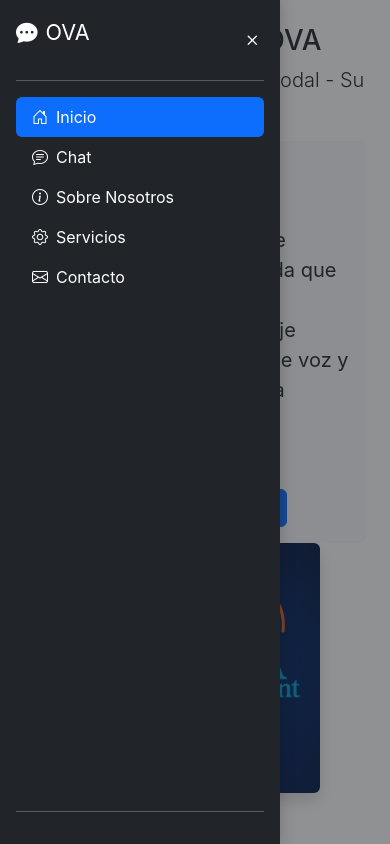
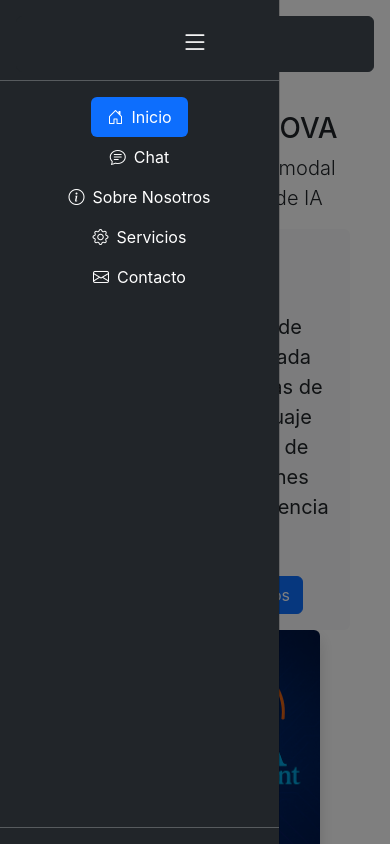
Before and after one commit to JhonArleyCastillo/ovafrontend, a React (Create React App) app: page / in a window 390 px wide. Both pictures are taken after a click on the button "Abrir menú". Shown: the top 844 px of the page. Built offline with nearby package versions, Linux system fonts and the light colour scheme; no server answers.

Commit message:
se añaden cambios al sidebar y se crea el nuevo componente de politica de tratamiento de datos y privacidad

```diff
--- a/src/App.js
+++ b/src/App.js
@@ -316,9 +316,9 @@ function App() {
 
         {/* Rutas públicas con sidebar */}
         <Route path="*" element={
-          <div className="d-flex vh-100 overflow-hidden">
+          <div className="d-flex flex-column flex-lg-row min-vh-100">
             <Sidebar />
-            <main className="flex-grow-1 overflow-auto">
+            <main className="flex-grow-1 px-3">
               <Routes>
                 <Route path="/" element={<HomePage />} />
                 <Route path="/about" element={<AboutPage />} />
--- a/src/components/Chat.js
+++ b/src/components/Chat.js
@@ -11,8 +11,51 @@ import ChatInput from './Chat/ChatInput';
 import { COMPONENT_NAMES } from '../config/constants';
 import { processIncomingMessage, handleMessageActions, createTextMessage, createImageMessage, createAudioMessage, createTypingMessage } from '../utils/message-utils';
 import { playAudio, optimizeImage } from '../utils/media-utils';
+import { useNavigate } from 'react-router-dom';
 
 const COMPONENT_NAME = COMPONENT_NAMES.CHAT;
+
+// Componentes de aviso de privacidad y términos de uso
+const PrivacyTermsModal = ({ onAccept, onDecline }) => (
+  <div className="modal fade show" tabIndex="-1" style={{ display: 'block', background: 'rgba(0,0,0,0.5)' }}>
+    <div className="modal-dialog modal-dialog-centered modal-dialog-scrollable modal-lg">
+      <div className="modal-content">
+        <div className="modal-header">
+          <h4 className="modal-title">Aviso de Privacidad y Términos de Uso</h4>
+        </div>
+        <div className="modal-body">
+          <h5>Aviso de Privacidad</h5>
+          <p>
+            Este asistente virtual puede procesar información que proporciones durante la conversación
+            para mejorar la experiencia y responder a tus consultas.
+          </p>
+          <ul>
+            <li>No almacenamos datos personales sin tu consentimiento.</li>
+            <li>No compartimos tu información con terceros.</li>
+            <li>Puedes solicitar la eliminación de tus datos en cualquier momento.</li>
+            <li>Utilizamos conexiones seguras (HTTPS) para proteger tus datos.</li>
+          </ul>
+
+          <h5 className="mt-4">Términos de Uso</h5>
+          <ul>
+            <li>El asistente es una herramienta automatizada y sus respuestas son orientativas.</li>
+            <li>No debe considerarse asesoramiento profesional (médico, legal, financiero, etc.).</li>
+            <li>Está prohibido el uso del asistente para actividades ilegales o no autorizadas.</li>
+            <li>Nos reservamos el derecho de modificar estos términos en cualquier momento.</li>
+          </ul>
+        </div>
+        <div className="modal-footer">
+          <button className="btn btn-primary" onClick={onAccept}>
+            Acepto
+          </button>
+          <button className="btn btn-secondary" onClick={onDecline}>
+            No acepto
+          </button>
+        </div>
+      </div>
+    </div>
+  </div>
+);
 
 const Chat = ({ onImageResult }) => {
   // Estado
@@ -22,10 +65,30 @@ const Chat = ({ onImageResult }) => {
   const [connectionError, setConnectionError] = useState(null);
   const [clientId, setClientId] = useState(null);
   const [autoPlayAudio, setAutoPlayAudio] = useState(true);
+  const [showPrivacyModal, setShowPrivacyModal] = useState(true);
 
   // Referencias
   const ws = useRef(null);
   const reconnectTimeoutRef = useRef(null);
+  const navigate = useNavigate();
+
+  // Comprobar si ya se ha aceptado la política de privacidad
+  useEffect(() => {
+    if (localStorage.getItem('chat_privacy_accepted') === 'true') {
+      setShowPrivacyModal(false);
+    }
+  }, []);
+
+  // Manejadores para el modal de privacidad
+  const handleAcceptPrivacy = () => {
+    localStorage.setItem('chat_privacy_accepted', 'true');
+    setShowPrivacyModal(false);
+  };
+
+  const handleDeclinePrivacy = () => {
+    setShowPrivacyModal(false);
+    navigate('/');
+  };
 
   /**
    * Añade un mensaje al historial de chat
@@ -512,6 +575,15 @@ const Chat = ({ onImageResult }) => {
 
   return (
     <div className="d-flex flex-column h-100">
+      {showPrivacyModal && (
+        <PrivacyTermsModal
+          onAccept={handleAcceptPrivacy}
+          onDecline={handleDeclinePrivacy}
+        />
+      )}
+
+      {!showPrivacyModal && (
+        <>
           <div className="p-3 bg-light border-bottom">
             <ChatHeader
               isConnected={isConnected}
@@ -542,6 +614,8 @@ const Chat = ({ onImageResult }) => {
             isConnected={isConnected}
             isTyping={isTyping}
           />
+        </>
+      )}
     </div>
   );
 };
--- a/src/components/Sidebar.js
+++ b/src/components/Sidebar.js
@@ -1,77 +1,13 @@
-import React, { useState, useEffect } from 'react';
+import React from 'react';
 import { Link, useLocation } from 'react-router-dom';
 
-const Sidebar = () => {
-  const location = useLocation();
-  const [isMenuOpen, setIsMenuOpen] = useState(false);
-
-  // Efecto para controlar la clase del body cuando el menú está abierto
-  useEffect(() => {
-    if (isMenuOpen) {
-      document.body.classList.add('menu-open');
-    } else {
-      document.body.classList.remove('menu-open');
-    }
-
-    // Cleanup al desmontar el componente
-    return () => {
-      document.body.classList.remove('menu-open');
-    };
-  }, [isMenuOpen]);
-
-  const toggleMenu = () => {
-    setIsMenuOpen(!isMenuOpen);
-  };
-
-  return (
-    <>
-      {/* Botón hamburguesa visible solo en pantallas pequeñas */}
-      <div className="d-lg-none position-fixed top-0 start-0 p-3 z-index-1000">
-        <button
-          className="navbar-toggler bg-dark text-white border-0"
-          type="button"
-          onClick={toggleMenu}
-          aria-expanded={isMenuOpen ? 'true' : 'false'}
-          aria-label="Toggle navigation"
-        >
-          <i className={`bi ${isMenuOpen ? 'bi-x' : 'bi-list'} fs-1`}></i>
-        </button>
-      </div>
-
-      {/* Sidebar que se colapsa en pantallas pequeñas */}
-      <div
-        className={`sidebar d-flex flex-column flex-shrink-0 p-3 bg-dark text-white ${isMenuOpen ? 'show' : ''}`}
-        style={{
-          width: '280px',
-          height: '100vh',
-          position: 'sticky',
-          top: '0',
-          transition: 'all 0.3s ease-in-out',
-          transform: isMenuOpen ? 'translateX(0)' : '',
-        }}
-      >
-        <div className="d-flex justify-content-between align-items-center">
-          <Link to="/" className="d-flex align-items-center mb-3 mb-md-0 me-md-auto text-white text-decoration-none">
-            <i className="bi bi-chat-dots-fill fs-4 me-2"></i>
-            <span className="fs-4">OVA</span>
-          </Link>
-          <button
-            className="d-lg-none btn btn-link text-white p-0"
-            onClick={toggleMenu}
-            aria-label="Close menu"
-          >
-            <i className="bi bi-x fs-4"></i>
-          </button>
-        </div>
-
-        <hr className="border-light" />
-
-        <ul className="nav nav-pills flex-column mb-auto">
+const SidebarLinks = ({ onLinkClick, location, centered }) => (
+  <ul className={`nav nav-pills flex-column mb-auto${centered ? ' align-items-center' : ''}`}>
     <li className="nav-item">
       <Link
         to="/"
         className={`nav-link text-white ${location.pathname === '/' ? 'active' : ''}`}
-              onClick={() => window.innerWidth < 992 && setIsMenuOpen(false)}
+        onClick={onLinkClick}
       >
         <i className="bi bi-house-door me-2"></i>
         Inicio
@@ -81,7 +17,7 @@ const Sidebar = () => {
       <Link
         to="/chat"
         className={`nav-link text-white ${location.pathname === '/chat' ? 'active' : ''}`}
-              onClick={() => window.innerWidth < 992 && setIsMenuOpen(false)}
+        onClick={onLinkClick}
       >
         <i className="bi bi-chat-text me-2"></i>
         Chat
@@ -91,7 +27,7 @@ const Sidebar = () => {
       <Link
         to="/about"
         className={`nav-link text-white ${location.pathname === '/about' ? 'active' : ''}`}
-              onClick={() => window.innerWidth < 992 && setIsMenuOpen(false)}
+        onClick={onLinkClick}
       >
         <i className="bi bi-info-circle me-2"></i>
         Sobre Nosotros
@@ -101,7 +37,7 @@ const Sidebar = () => {
       <Link
         to="/services"
         className={`nav-link text-white ${location.pathname === '/services' ? 'active' : ''}`}
-              onClick={() => window.innerWidth < 992 && setIsMenuOpen(false)}
+        onClick={onLinkClick}
       >
         <i className="bi bi-gear me-2"></i>
         Servicios
@@ -111,25 +47,78 @@ const Sidebar = () => {
       <Link
         to="/contact"
         className={`nav-link text-white ${location.pathname === '/contact' ? 'active' : ''}`}
-              onClick={() => window.innerWidth < 992 && setIsMenuOpen(false)}
+        onClick={onLinkClick}
       >
         <i className="bi bi-envelope me-2"></i>
         Contacto
       </Link>
     </li>
   </ul>
+);
 
+const Sidebar = () => {
+  const location = useLocation();
+  return (
+    <>
+      {/* Botón hamburguesa para pantallas pequeñas */}
+      <button
+        className="btn btn-dark d-lg-none top-0 start-50 m-3"
+        type="button"
+        data-bs-toggle="offcanvas"
+        data-bs-target="#sidebarOffcanvas"
+        aria-controls="sidebarOffcanvas"
+        aria-label="Abrir menú"
+        style={{ zIndex: 1051 }}
+      >
+        <i className="bi bi-list fs-1"></i>
+      </button>
+
+      {/* Sidebar fijo para escritorio */}
+      <div
+        className="d-none d-lg-flex flex-column flex-shrink-0 p-3 bg-dark text-white"
+        style={{ width: '280px', height: '100vh', position: 'sticky', top: 0 }}
+      >
+        <div className="d-flex align-items-center mb-3 mb-md-0 me-md-auto text-white text-decoration-none">
+          <i className="bi bi-chat-dots-fill fs-4 me-2"></i>
+          <span className="fs-4">OVA</span>
+        </div>
+        <hr className="border-light" />
+        <SidebarLinks location={location} />
         <hr className="border-light" />
       </div>
 
-      {/* Overlay para cerrar el menú al hacer clic fuera en pantallas pequeñas */}
-      {isMenuOpen && (
+      {/* Sidebar Offcanvas Bootstrap para móvil, centrado verticalmente */}
       <div
-          className="position-fixed top-0 start-0 w-100 h-100 bg-dark d-lg-none"
-          style={{ opacity: '0.5', zIndex: 999 }}
-          onClick={toggleMenu}
-        />
-      )}
+        className="offcanvas offcanvas-start bg-dark text-white d-lg-none justify-content-center"
+        tabIndex="-1"
+        id="sidebarOffcanvas"
+        aria-labelledby="sidebarOffcanvasLabel"
+        style={{ width: '280px', display: 'flex', flexDirection: 'column', justifyContent: 'center' }}
+      >
+        <div className="offcanvas-header justify-content-center">
+          <Link to="/" className="d-flex align-items-center text-white text-decoration-none">
+            <i className="bi bi-chat-dots-fill fs-4 me-2"></i>
+            <span className="fs-4">OVA</span>
+          </Link>
+          <button
+            type="button"
+            className="btn-close btn-close-white ms-2"
+            data-bs-dismiss="offcanvas"
+            aria-label="Cerrar"
+          ></button>
+        </div>
+        <hr className="border-light" />
+        <div className="offcanvas-body p-0 d-flex flex-column justify-content-center align-items-center">
+          <SidebarLinks location={location} centered onLinkClick={e => {
+            // Cierra el offcanvas al hacer click en un link
+            if (window.bootstrap) {
+              const offcanvas = window.bootstrap.Offcanvas.getOrCreateInstance(document.getElementById('sidebarOffcanvas'));
+              offcanvas.hide();
+            }
+          }} />
+        </div>
+        <hr className="border-light" />
+      </div>
     </>
   );
 };
```
Lines whose indentation alone changed are shown as unchanged.
